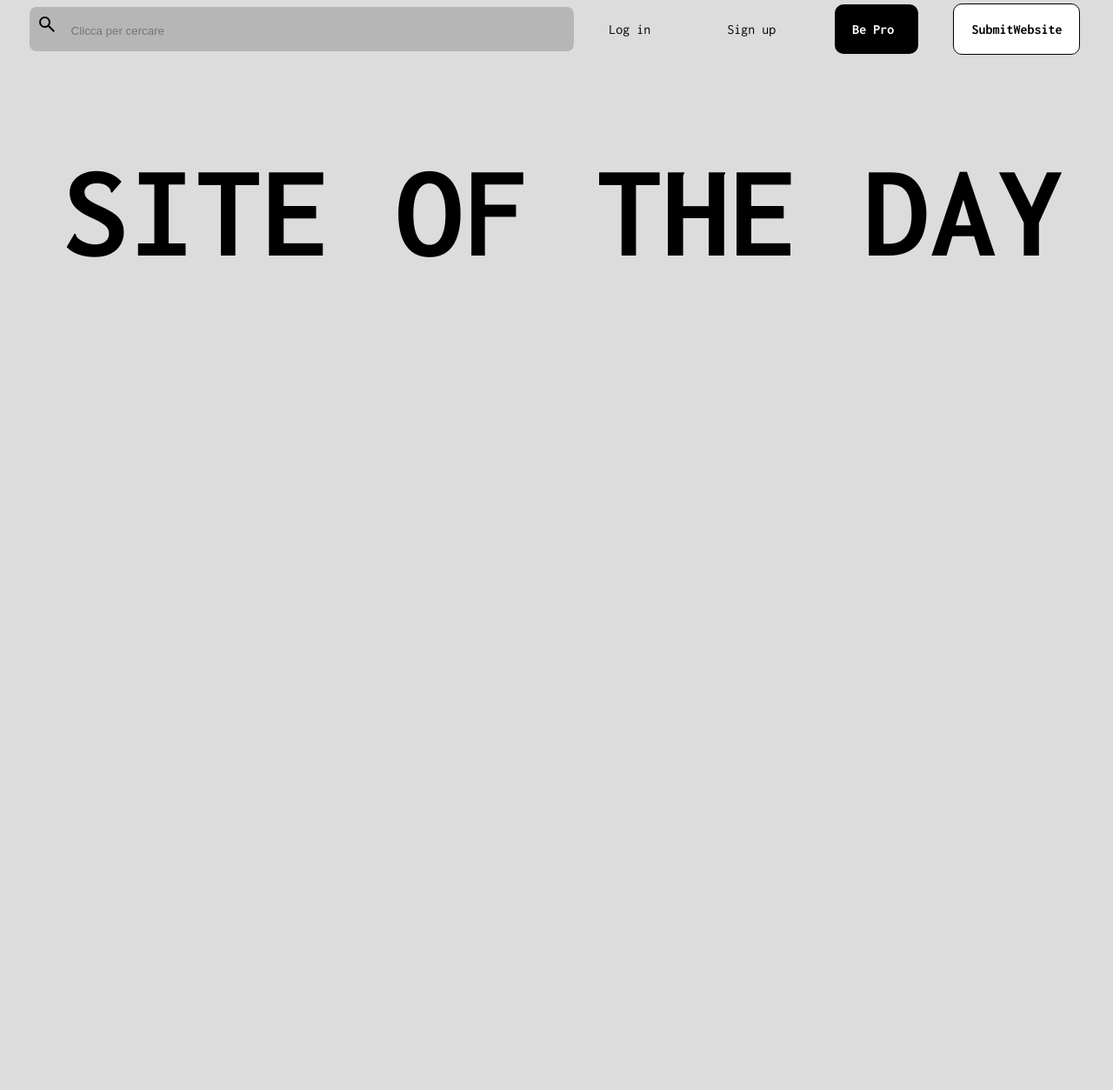
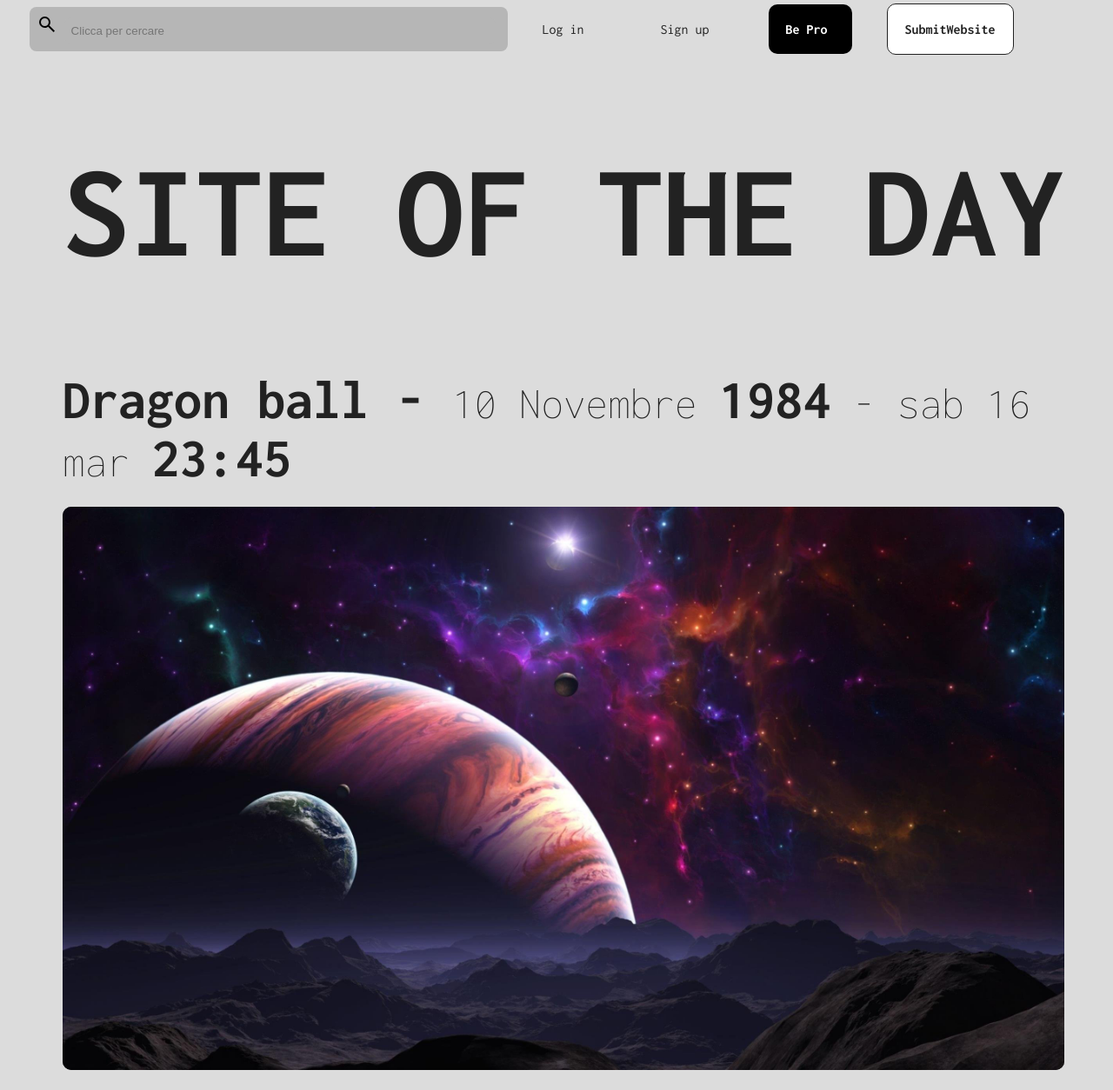
Before and after one commit to PinzDan/WebProgramming-Unict, a plain HTML site: page root/index.html in a window 1280 px wide. Shown: the whole page at 87% size. Before the commit the page ends 800 px from the top, so only its background shows below. Drawn offline with Linux system fonts and the light colour scheme.

Commit message:
finito sezione 1

```diff
--- a/root/assets/css/style.css
+++ b/root/assets/css/style.css
@@ -10,11 +10,12 @@
 body{
     font-family: 'Inconsolata';
     background-color:#DCDCDC;
+    color:#222;
 }
 
 #header {
     height: calc(100%/3);
-    width: 96vw;
+    width: 90vw;
     margin-top: 1vh;
     margin-left: 2vw;
     margin-right: 2vw;
@@ -23,7 +24,7 @@ body{
 }
 
 #navbar {
-    color: black;
+
     display: flex;
     align-items: center;
 }
@@ -44,7 +45,6 @@ body{
 
 .secondButton {
 
-    color: black;
     background-color: white;
     border: 1px solid;
     border-radius: 10px;
@@ -56,7 +56,6 @@ body{
     transition: 0.5s;
     color: white;
     background-color: rgb(38, 38, 38);
-
 }
 
 
@@ -89,7 +88,8 @@ body{
     display: flex;
     flex-direction: column;
     justify-content: center;
-    width: 100%;
+    width: 100vw;
+    /*height: 50vh;*/
 }
 
 #main-inscription {
@@ -98,6 +98,23 @@ body{
     font-size: 6vw;
     padding-left: 5%;
     padding-right: 5%;
+}
+
+.movement-string{
+  font-size: 4vw;
+  font-weight: lighter;
+  margin-top: 0;
+}
+
+.movement-string strong{
+    font-size: 5vw;
+}
+
+.main-image img{
+    background-color: #222;
+    width: 90vw;
+    border-radius: 10px;
+    margin-top: 2%;
 }
 
 /* gestione responsive */
--- a/root/index.html
+++ b/root/index.html
@@ -55,6 +55,19 @@
 
     <div id = "main-inscription">
         <h1>SITE OF THE DAY</h1>
+
+        <div class = "movement-string">
+            <strong>Dragon ball - </strong>
+            <span>10 Novembre <strong>1984</strong> -</span>
+            <span>sab 16 mar </span>
+            <strong>23:45</strong>
+        </div>
+
+
+        <div class = "main-image">
+           <img src="assets/images/main.jpg">
+
+        </div>
     </div>
 
 </div>
```
Also changed, not shown: root/assets/images/main.jpg (added).
